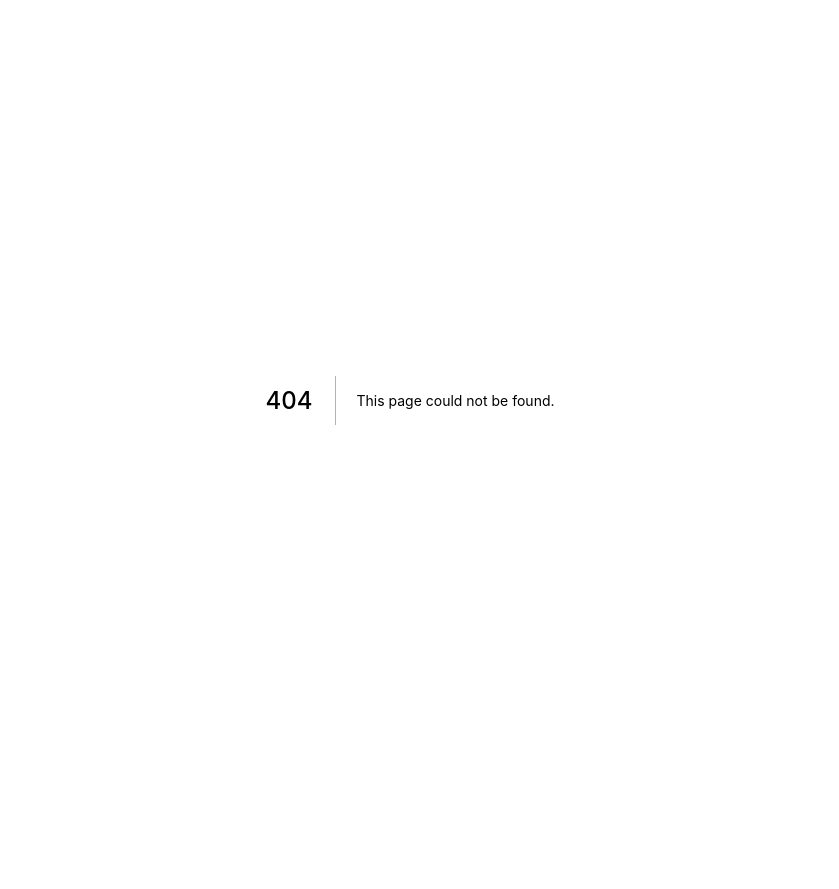
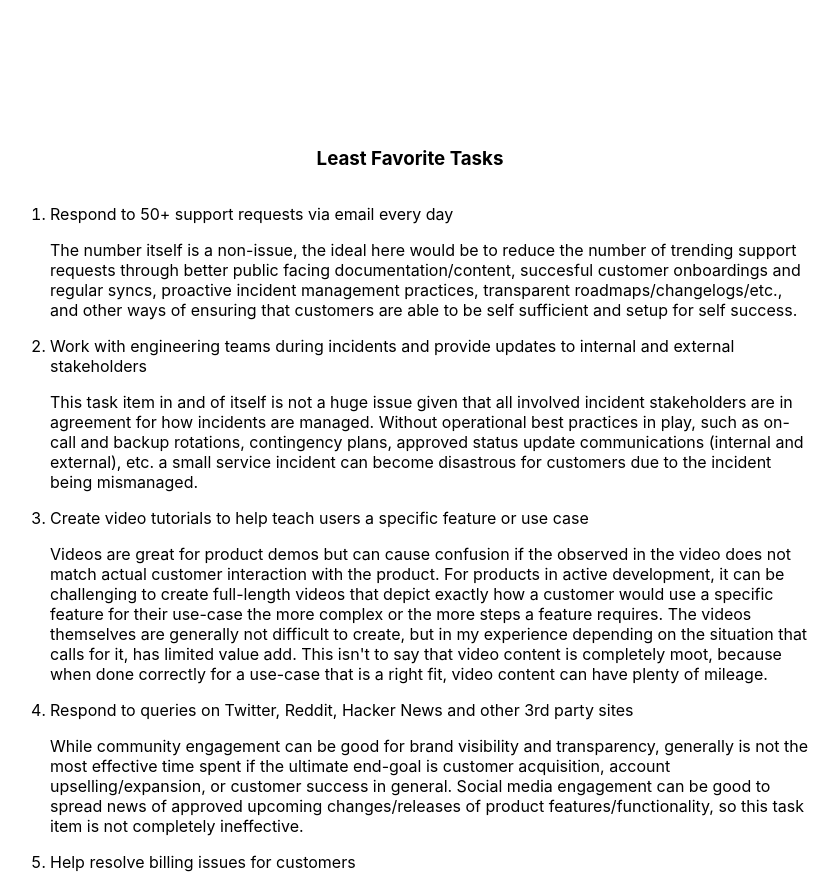
Before and after one commit to vercel-mischa/nextjs, a Next.js app: page /least-favorite in a window 1280 px wide. Before the commit this address had no page. Shown: the top 889 px of the page, without its empty margins (230-1069 px from the left). Before the commit the page ends 800 px from the top, so only its background shows below. Built offline with nearby package versions, Linux system fonts and the light colour scheme.

Commit message:
Add least favorite

```diff
--- /dev/null
+++ b/pages/least-favorite.js
@@ -0,0 +1,25 @@
+import Head from 'next/head'
+import Image from 'next/image'
+import styles from '../styles/Home.module.css'
+
+export default function Favorite() {
+  return (
+    <main className={styles.main}>
+        <div className={styles.grid}>
+          <h3>Least Favorite Tasks</h3>
+              <ol>
+                <li>Respond to 50+ support requests via email every day</li>
+                  <p>The number itself is a non-issue, the ideal here would be to reduce the number of trending support requests through better public facing documentation/content, succesful customer onboardings and regular syncs, proactive incident management practices, transparent roadmaps/changelogs/etc., and other ways of ensuring that customers are able to be self sufficient and setup for self success.</p>
+                <li>Work with engineering teams during incidents and provide updates to internal and external stakeholders</li>
+                  <p>This task item in and of itself is not a huge issue given that all involved incident stakeholders are in agreement for how incidents are managed.  Without operational best practices in play, such as on-call and backup rotations, contingency plans, approved status update communications (internal and external), etc. a small service incident can become disastrous for customers due to the incident being mismanaged.</p>
+                <li>Create video tutorials to help teach users a specific feature or use case</li>
+                  <p>Videos are great for product demos but can cause confusion if the observed in the video does not match actual customer interaction with the product.  For products in active development, it can be challenging to create full-length videos that depict exactly how a customer would use a specific feature for their use-case the more complex or the more steps a feature requires.  The videos themselves are generally not difficult to create, but in my experience depending on the situation that calls for it, has limited value add.  This isn&apos;t to say that video content is completely moot, because when done correctly for a use-case that is a right fit, video content can have plenty of mileage.</p>
+                <li>Respond to queries on Twitter, Reddit, Hacker News and other 3rd party sites</li>
+                  <p>While community engagement can be good for brand visibility and transparency, generally is not the most effective time spent if the ultimate end-goal is customer acquisition, account upselling/expansion, or customer success in general.  Social media engagement can be good to spread news of approved upcoming changes/releases of product features/functionality, so this task item is not completely ineffective.</p>
+                <li>Help resolve billing issues for customers</li>
+                  <p>Historically, Customer Success/Support in my experience hasn&apos;t handled billing issues and while I don&apos;t mind raising billing issues with the Accounts or Billing Support specialized team, outside of ensuring the appropriate service license/entitlements are in place, I would generally forward this with the team that is specialized in handling billing related issues.  Customer Success, while not completely unrelated from supporting billing issues, I would emphasize the scope of Customer Success to be on helping the customer become successful with their usage of Vercel&apos;s product offerings.</p>
+               </ol>
+          </div>
+        </main>
+     )
+}
```
